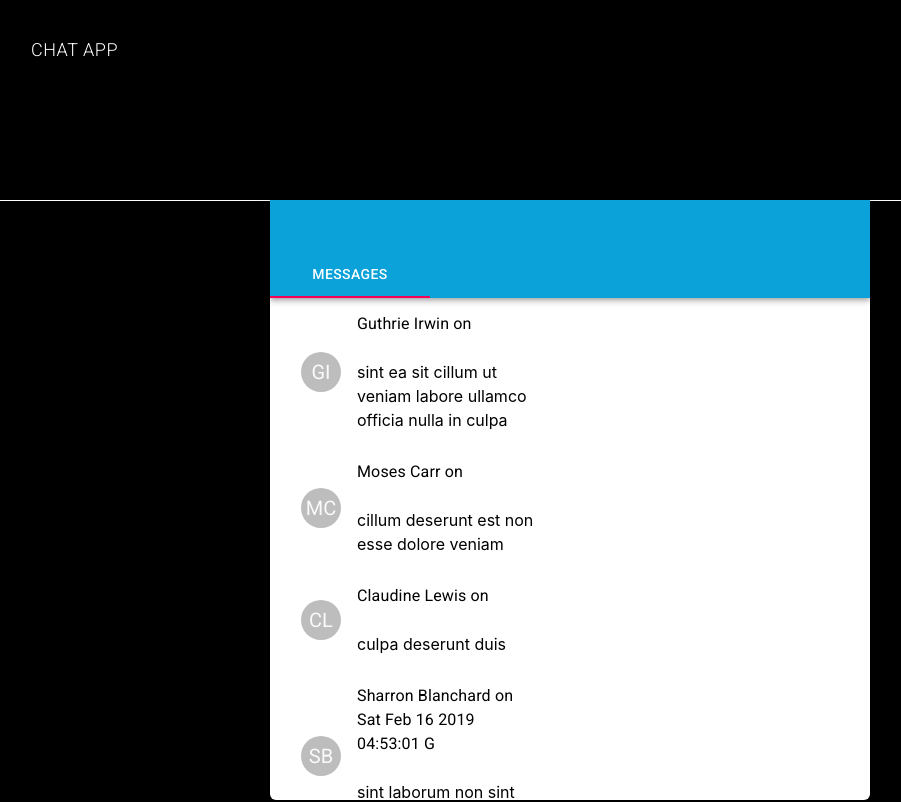
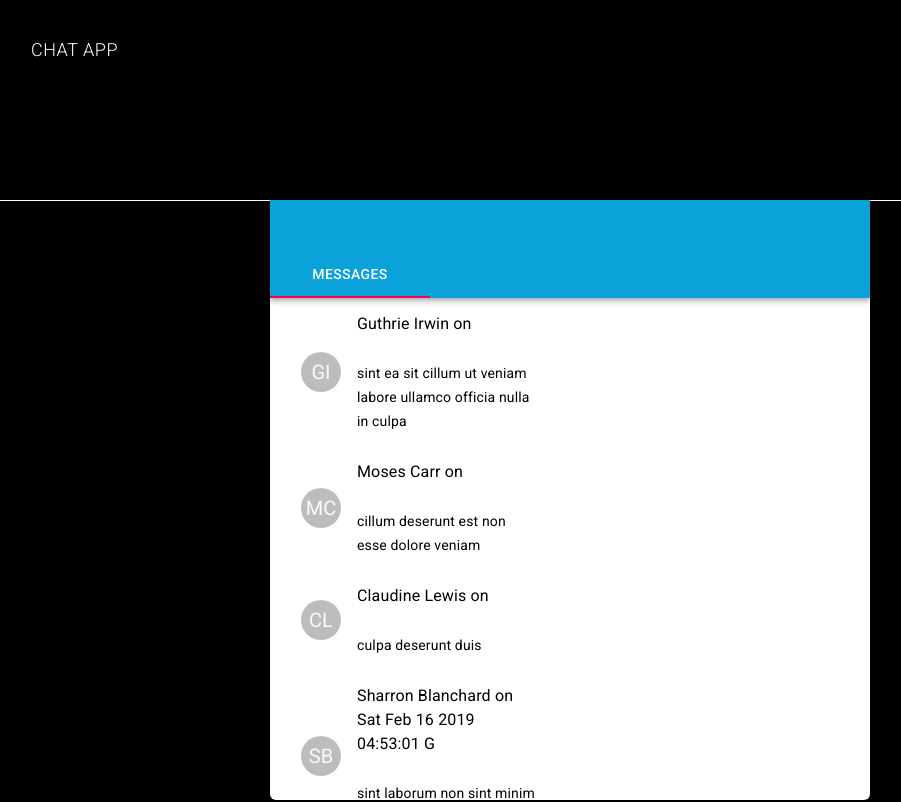
Before and after one commit to keyboard-kat/material-ui-react-chat-app, a React (Create React App) app: page / in a window 1280 px wide. Shown: the top 802 px of the page, without its empty margins (70-971 px from the left). Built offline with nearby package versions, Linux system fonts and the light colour scheme.

Commit message:
fix variant error

```diff
--- a/src/Components/ChatList.jsx
+++ b/src/Components/ChatList.jsx
@@ -16,7 +16,7 @@ export default function ChatList(props) {
         secondary={
           <Typography
             component="span"
-            variant="body"
+       variant="body2"
             style={{ display: "inline" }}
           >
             <br />
```
